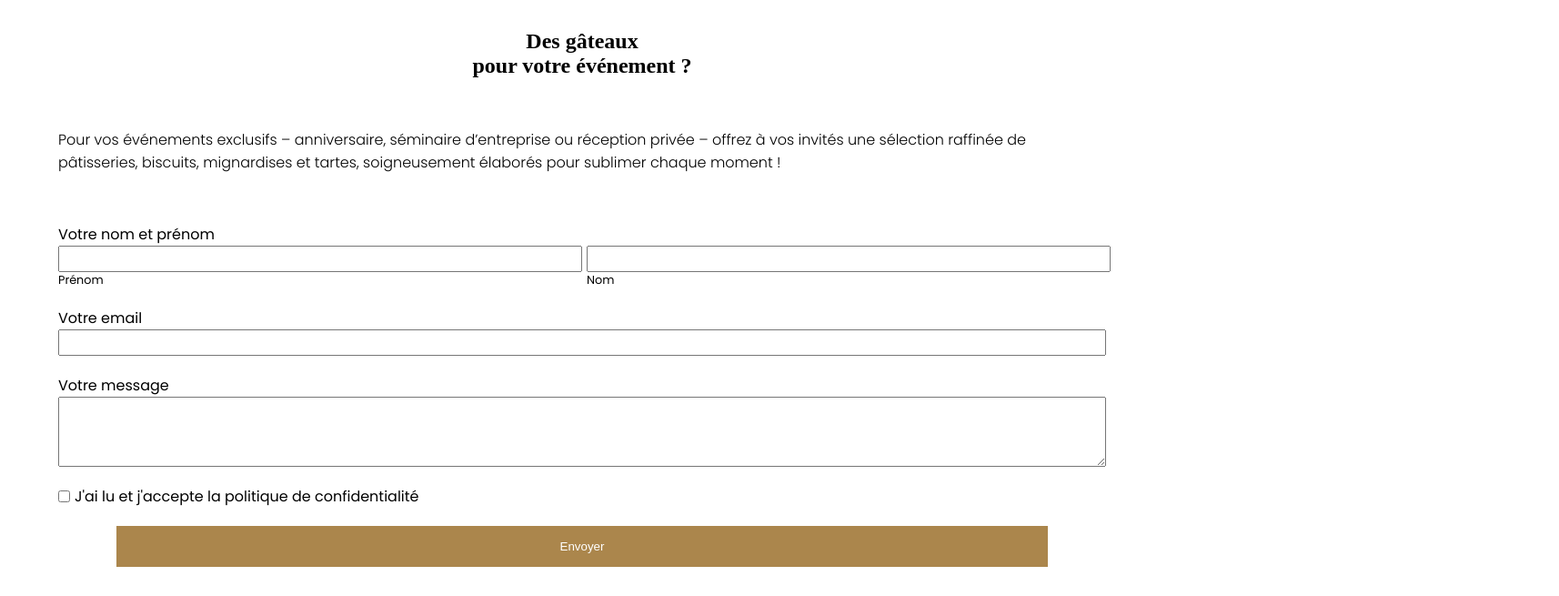
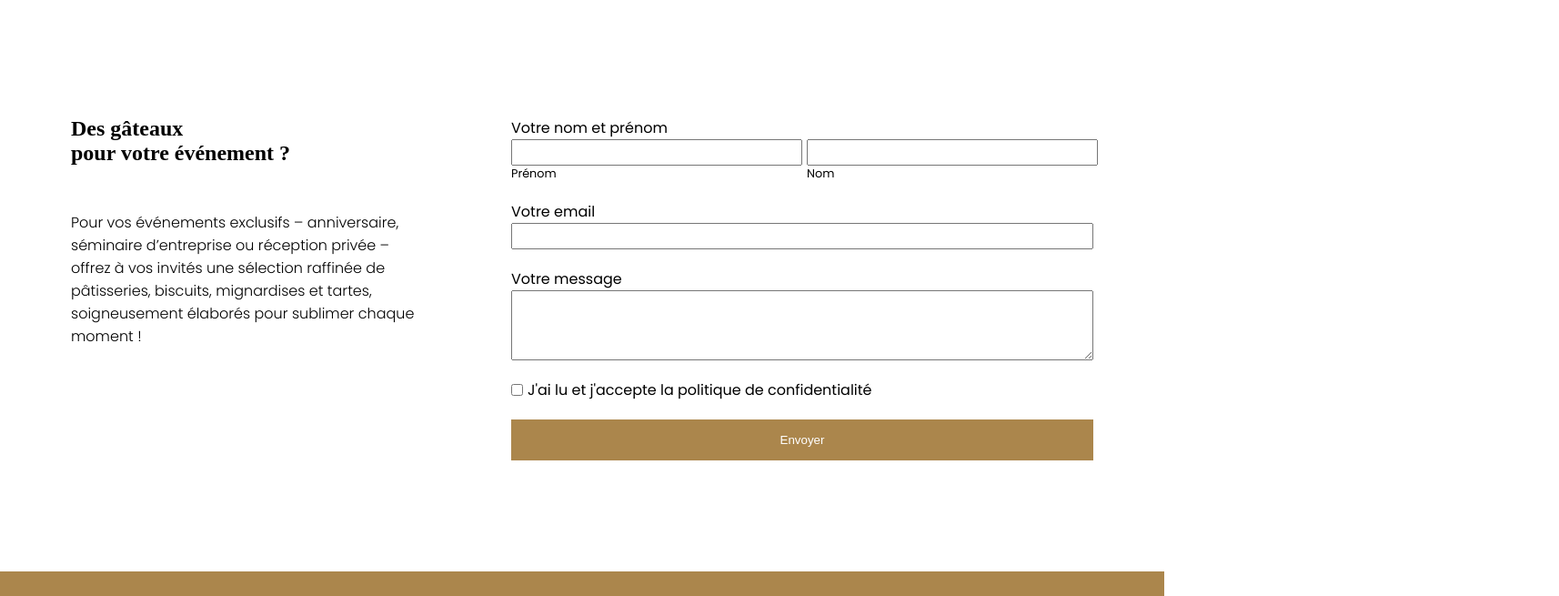
Before and after one commit to Tuanee/Patachou-evalutation, a website: page index.html in a window 1280 px wide. Shown: the part 2520-3175 px from the top of the page at 91% size, 1714 px wide, since content can reach past the window. Drawn offline with Linux system fonts and the light colour scheme; a web font is replaced by a local one.

```diff
--- a/index.html
+++ b/index.html
@@ -130,6 +130,7 @@
             </div>
         </section>
         <section class="contact">
+            <div class="contact__titredescription">
             <h3 class="contact__title"> Des gâteaux <br> pour votre événement ?</h3>
             <p class="contact__description">
                 Pour vos événements exclusifs – anniversaire, séminaire d’entreprise ou réception privée – offrez à vos
@@ -137,6 +138,7 @@
                 pour
                 sublimer chaque moment !
             </p>
+            </div>
             <form class="contact__form">
                 <div class="contact__names">
                     <div class="contact__content">
--- a/scss/sections/_contact.scss
+++ b/scss/sections/_contact.scss
@@ -5,31 +5,55 @@
     @include flex-center;
     height: 700px;
     justify-content: space-evenly;
+    @media (min-width: 1280px) {
+        gap: 100px;
+        align-items: start;
+        margin-top: 150px;
+        height: 500px;
+    }
+
+    &__titredescription {
+        display: flex;
+        flex-direction: column;
+        gap: 50px;
+        width: 90vw;
+        @media (min-width: 1280px) {
+         width: 30vw;
+
+        }
+    }
+
+    @media (min-width: 1280px) {
+        display: flex;
+        flex-direction: row;
+    }
 
     &__title {
         @include fonttitle;
         font-size: 1.5rem;
         font-weight: 800;
         text-align: center;
-
-    }
-
-    &__description {
-        width: 90vw;
+        @media (min-width: 1280px) {
+            text-align: start;
+        }
 
     }
 
     &__form {
         @include column;
         gap: 20px;
+        @media (min-width: 1280px) {
+            width: 50vw;
+        }
     }
 
     &__names {
         display: flex;
         gap: 5px;
-         @media (min-width: 768px) {
+
+        @media (min-width: 768px) {
             width: 90vw;
-         }
+        }
     }
 
     &__labelbottom {
@@ -42,13 +66,18 @@
 
     &__input {
         padding: 5px;
+
         @media (min-width: 768px) {
             width: 45vw;
         }
+         @media (min-width: 1280px) {
+            width: 25vw;
+        }
     }
+
     &__inputemail {
         padding: 5px;
-     }
+    }
 
     &__content {
         @include column;
@@ -58,8 +87,9 @@
         display: flex;
         flex-direction: row-reverse;
         gap: 5px;
+
         @media (min-width: 768px) {
-        justify-content: start;
+            justify-content: start;
         }
     }
 
@@ -71,5 +101,9 @@
         align-self: center;
         @include button;
         width: 80vw;
+
+         @media (min-width: 1280px) {
+            width: 50vw;
+        }
     }
 }
--- a/scss/sections/_map.scss
+++ b/scss/sections/_map.scss
@@ -11,13 +11,20 @@
     padding-top: 30px;
 
 
+
     &__title {
         @include fonttitle;
         font-weight: 800;
         font-size: 2rem;
+        @media (min-width: 1280px) {
+        font-size: 3rem;
+    }
     }
     &__adress {
         font-size: 1rem;
+        @media (min-width: 1280px) {
+        font-size: 1.5rem;
+    }
 
     }
 
```
Also changed, not shown: css/main.css, 1 other file.
